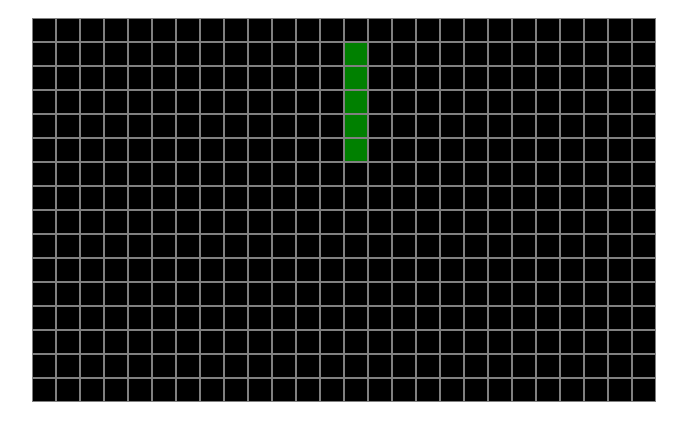
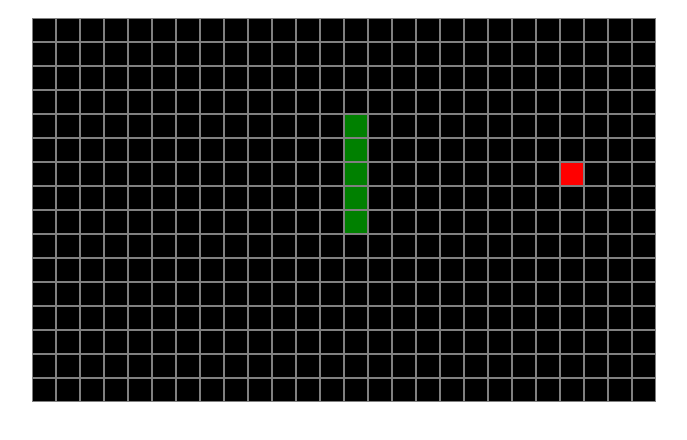
Before and after one commit to Jumperxd2/Snake, a website: page src/html/snake.html in a window 1280 px wide. Shown: the part 48-488 px from the top of the page, without its empty margins (296-983 px from the left). Drawn offline with Linux system fonts and the light colour scheme.

Commit message:
Finished bare bones snake game.

```diff
--- a/src/css/snake.css
+++ b/src/css/snake.css
@@ -20,3 +20,7 @@ html {
 #board .snake {
     background-color: green;
 }
+
+#board .apple {
+    background-color: red;
+}
--- a/src/js/snake.js
+++ b/src/js/snake.js
@@ -6,6 +6,13 @@ var snakeX
 var snakeY
 var snakeDirection
 var snakeLength
+
+function placeApple () {
+  const appleX = Math.floor(Math.random() * boardWidth)
+  const appleY = Math.floor(Math.random() * boardHeight)
+
+  board[appleY][appleX].apple = 1
+}
 
 function wallHit () {
   return snakeX < 0 || snakeY < 0 || snakeX >= boardWidth || snakeY >= boardHeight
@@ -33,7 +40,17 @@ function gameLoop () {
 
   if (wallHit()) {
     startGame()
-  }
+  } // End if
+
+  if (board[snakeY][snakeX].snake > 0) {
+    startGame()
+  } // End if
+
+  if (board[snakeY][snakeX].apple === 1) {
+    snakeLength++
+    board[snakeY][snakeX].apple = 0
+    placeApple()
+  } // End if
 
   board[snakeY][snakeX].snake = snakeLength
 
@@ -44,19 +61,22 @@ function gameLoop () {
       if (cell.snake > 0) {
         cell.element.className = 'snake'
         cell.snake--
+      } else if (cell.apple === 1) {
+        cell.element.className = 'apple'
       } else {
         cell.element.className = ''
       } // End if
     } // End for
   } // End for
 
-  setTimeout(gameLoop, 1000 / snakeLength)
+  setTimeout(gameLoop, 200)
 } // End gameLoop
 
 function startGame () {
   for (let y = 0; y < boardHeight; y++) {
     for (let x = 0; x < boardWidth; x++) {
       board[y][x].snake = 0
+      board[y][x].apple = 0
     } // End for
   } // End for
 
@@ -66,6 +86,8 @@ function startGame () {
   snakeDirection = 'Up'
 
   board[snakeY][snakeX].snake = snakeLength
+
+  placeApple()
 
   gameLoop()
 } // End startGame
@@ -78,7 +100,8 @@ function initGame () {
 
     for (let x = 0; x < boardWidth; x++) {
       const cell = {
-        snake: 0
+        snake: 0,
+        apple: 0
       }
 
       cell.element = document.createElement('div')
```
Also changed, not shown: README.md.
